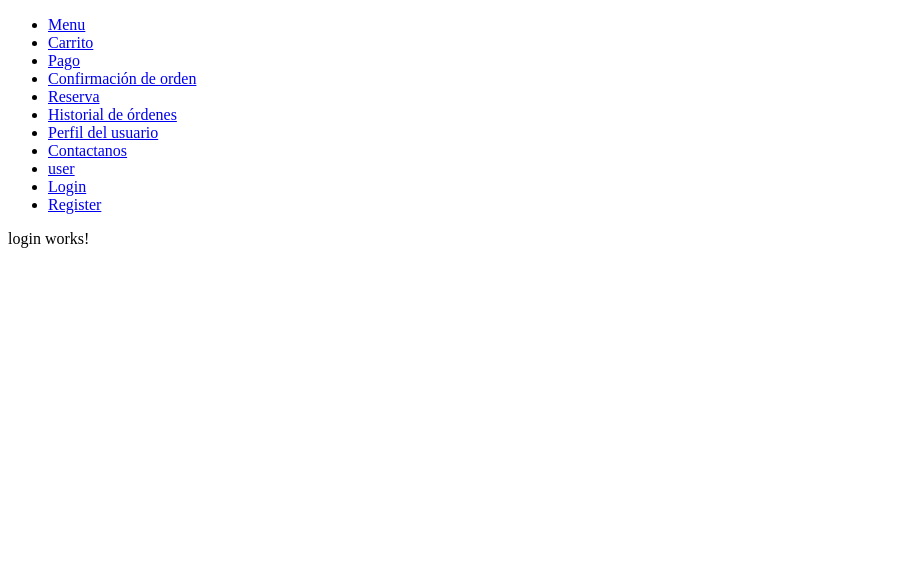
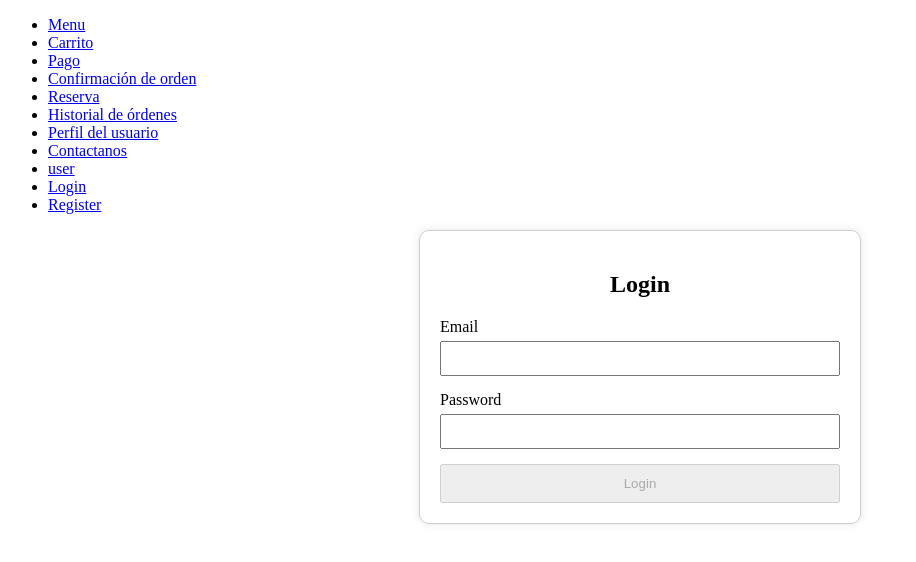
Before and after one commit to FiorelaClarz/PROYECTO-FINAL-PWEB2, an Angular app in the folder saborExpres/: page /login in a window 1280 px wide. Shown: the top 562 px of the page, without its empty margins (0-916 px from the left). Built offline with nearby package versions, Linux system fonts and the light colour scheme.

Commit message:
componente login

```diff
--- a/saborExpres/src/app/login/login.component.css
+++ b/saborExpres/src/app/login/login.component.css
@@ -0,0 +1,39 @@
+/* login.component.css */
+.login-container {
+    max-width: 400px;
+    margin: 0 auto;
+    padding: 20px;
+    border: 1px solid #ccc;
+    border-radius: 10px;
+    box-shadow: 0 0 10px rgba(0, 0, 0, 0.1);
+  }
+
+  .login-container h2 {
+    text-align: center;
+    margin-bottom: 20px;
+  }
+
+  .form-group {
+    margin-bottom: 15px;
+  }
+
+  .form-group label {
+    display: block;
+    margin-bottom: 5px;
+  }
+
+  .form-group input {
+    width: 100%;
+    padding: 8px;
+    box-sizing: border-box;
+  }
+
+  .btn {
+    width: 100%;
+    padding: 10px;
+  }
+
+  .error {
+    color: red;
+    font-size: 0.875em;
+  }
--- a/saborExpres/src/app/login/login.component.html
+++ b/saborExpres/src/app/login/login.component.html
@@ -1 +1,23 @@
-<p>login works!</p>
+<div class="login-container">
+    <h2>Login</h2>
+    <form [formGroup]="loginForm" (ngSubmit)="onSubmit()">
+      <div class="form-group">
+        <label for="email">Email</label>
+        <input id="email" formControlName="email" type="email" class="form-control" required>
+        <div *ngIf="loginForm.get('email')?.invalid && loginForm.get('email')?.touched" class="error">
+          Email is required and must be a valid email address.
+        </div>
+      </div>
+      <div class="form-group">
+        <label for="password">Password</label>
+        <input id="password" formControlName="password" type="password" class="form-control" required>
+        <div *ngIf="loginForm.get('password')?.invalid && loginForm.get('password')?.touched" class="error">
+          Password is required.
+        </div>
+      </div>
+      <button type="submit" class="btn btn-primary" [disabled]="!loginForm.valid">Login</button>
+      <div *ngIf="errorMessage" class="error">
+        {{ errorMessage }}
+      </div>
+    </form>
+  </div>
--- a/saborExpres/src/app/login/login.component.ts
+++ b/saborExpres/src/app/login/login.component.ts
@@ -1,12 +1,56 @@
-import { Component } from '@angular/core';
+// login.component.ts
+import { CommonModule } from '@angular/common';
+import { HttpClient, HttpClientModule } from '@angular/common/http';
+import { Component, EventEmitter, Output } from '@angular/core';
+import { FormBuilder, FormGroup, ReactiveFormsModule, Validators } from '@angular/forms';
+import { Router, RouterLink } from '@angular/router';
+import { ApiService } from '../api.service';
+import { AuthService } from '../auth.service';
 
 @Component({
   selector: 'app-login',
   standalone: true,
-  imports: [],
+  imports: [RouterLink, CommonModule, ReactiveFormsModule, HttpClientModule],
+  providers: [ApiService],
   templateUrl: './login.component.html',
-  styleUrl: './login.component.css'
+  styleUrls: ['./login.component.css']
 })
 export class LoginComponent {
+  loginForm: FormGroup;
+  errorMessage: string | null = null;
+  @Output() loginSuccess: EventEmitter<void> = new EventEmitter<void>();
 
+  constructor(private fb: FormBuilder, private http: HttpClient, private apiService: ApiService, private authService: AuthService, private router: Router) {
+    this.loginForm = this.fb.group({
+      email: ['', [Validators.required, Validators.email]],
+      password: ['', Validators.required]
+    });
+  }
+
+  onSubmit() {
+    if (this.loginForm.valid) {
+      const { email, password } = this.loginForm.value;
+      this.http.post<{ token: string, clienteId: number }>('http://localhost:8000/login/', { email, password })
+        .subscribe(
+          response => {
+            this.apiService.getClienteById(response.clienteId).subscribe(
+              clienteResponse => {
+                this.authService.login(response.token, response.clienteId, clienteResponse.nombre);
+                this.errorMessage = null;
+                console.log('Login exitoso');
+                this.router.navigate(['/menu']);
+                this.loginSuccess.emit();
+              },
+              error => {
+                console.error('Error al obtener el nombre del cliente', error);
+                this.errorMessage = 'Login failed. Please try again.';
+              }
+            );
+          },
+          error => {
+            this.errorMessage = 'Login failed. Please check your email and password.';
+          }
+        );
+    }
+  }
 }
```
